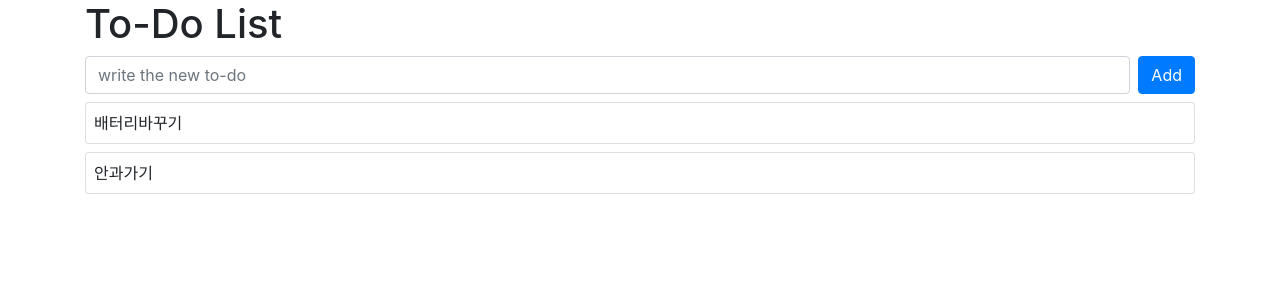
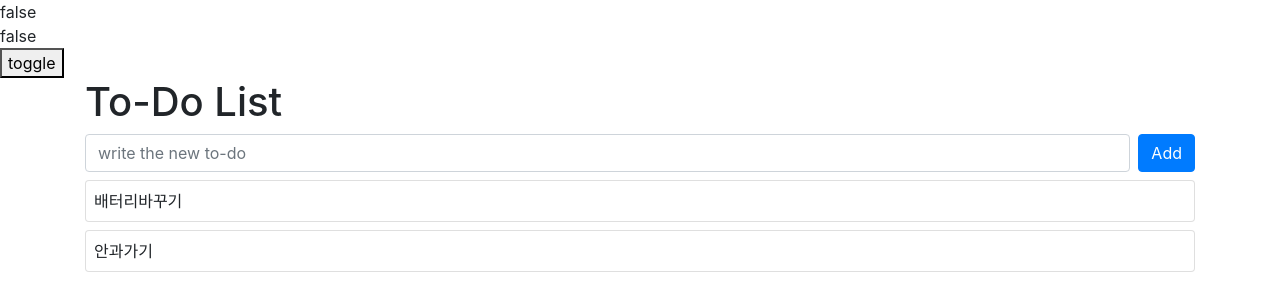
Before and after one commit to hey-ri/vue-todo-list, a Vue app: page / in a window 1280 px wide. Shown: the top 308 px of the page. Built offline with nearby package versions, Linux system fonts and the light colour scheme.

Commit message:
add a v-show v-if syntax

```diff
--- a/src/App.vue
+++ b/src/App.vue
@@ -1,4 +1,11 @@
 <template>
+  <div v-show="toggle">true</div>
+  <div v-show="!toggle">false</div>
+  <!-- style로 display none을 통해 show되고 none 됨 -->
+  <div v-if="toggle">true</div>
+  <div v-else>false</div>
+  <!-- v-show는 초기 렌더링 비용이 많이 들고, v-if v-else는 toggle하는데에 비용이 많이 든다. show는 toggle을 많이 할 때 쓰면 좋고, 거의 바뀌지 않을 경우에 v-if를 사용하면 좋다.  -->
+  <button @click="onToggle">toggle</button>
   <div class="container">
     <h1>To-Do List</h1>
     <form class="d-flex" @submit.prevent="onSubmit">
@@ -22,6 +29,7 @@ import { ref } from "vue";
 
 export default {
   setup() {
+    const toggle = ref(false);
     const todo = ref("");
     const todoList = ref([
       {
@@ -43,10 +51,16 @@ export default {
       });
     };
 
+    const onToggle = () => {
+      toggle.value = !toggle.value;
+    };
+
     return {
       todo,
       onSubmit,
       todoList,
+      toggle,
+      onToggle,
     };
   },
 };
```
